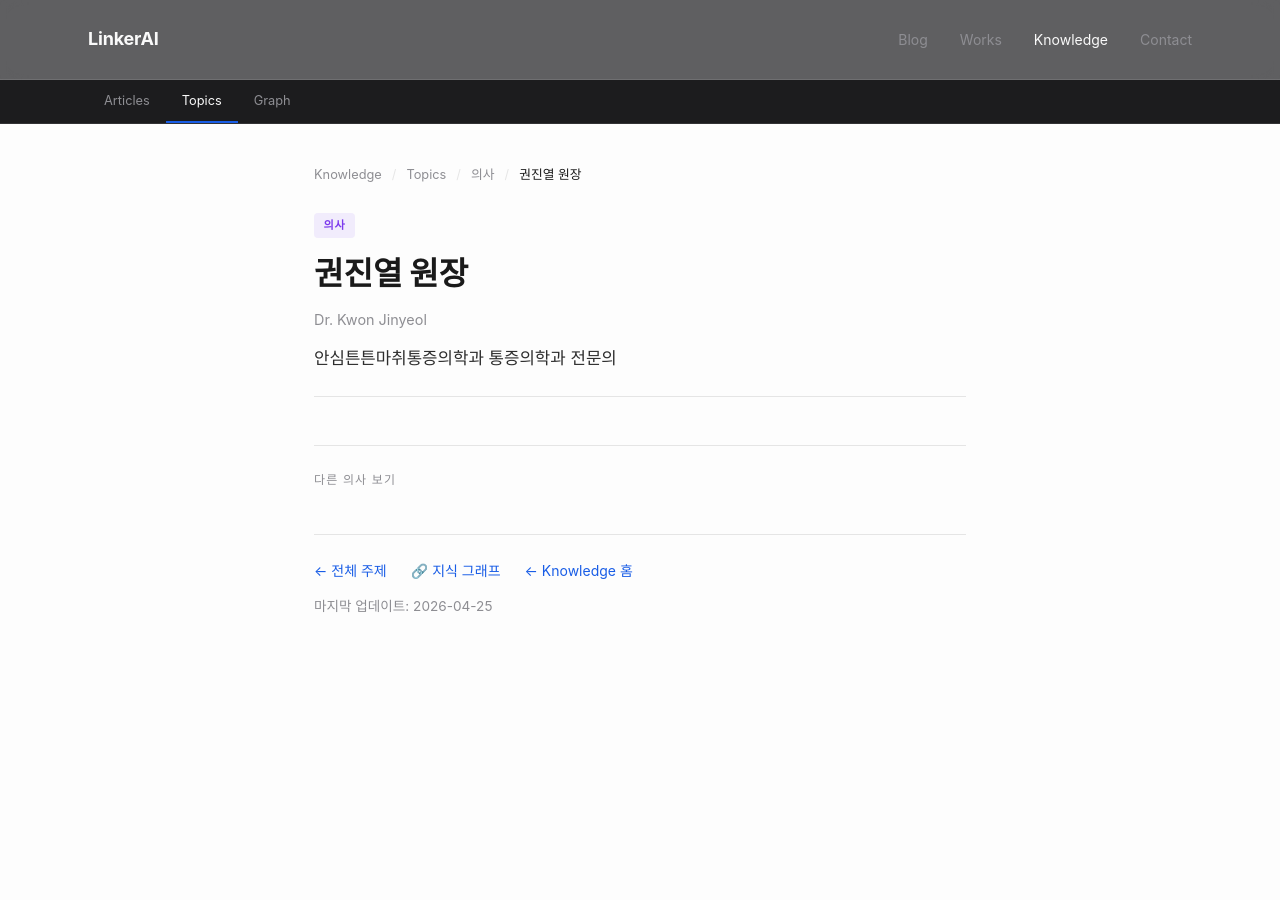
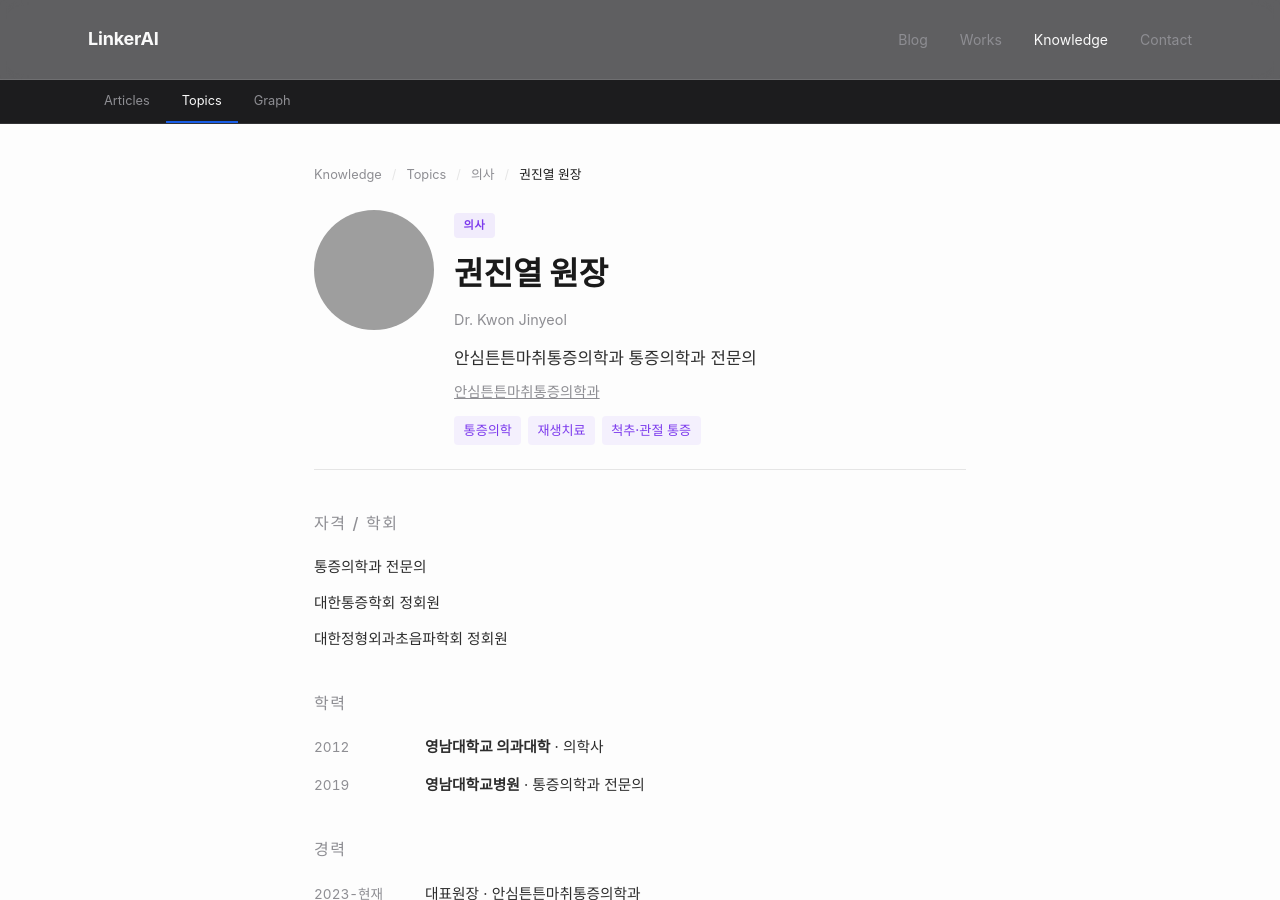
Before and after one commit to feelharmony/linkare-medical-knowledge, a Jekyll site: the page built from doctors/dr-kwon-jinyeol.md, in a window 1280 px wide and 900 px high. Built offline with Jekyll 4.4.1, drawn with Linux system fonts in a browser that asks for light colours; some web fonts are replaced; some of the changed text lies outside the part shown; grey boxes are pictures that could not be loaded.

Commit message:
auto-sync entity: 권진열 원장 (dr-kwon-jinyeol) — manual_edit:profile_data

```diff
--- a/doctors/dr-kwon-jinyeol.md
+++ b/doctors/dr-kwon-jinyeol.md
@@ -3,7 +3,37 @@ layout: entity-hub
 entity_id: dr-kwon-jinyeol
 entity_type: doctor
 permalink: /doctors/dr-kwon-jinyeol/
-title: "권진열 원장"
-title_en: "Dr. Kwon Jinyeol"
-description: "안심튼튼마취통증의학과 통증의학과 전문의"
+title: 권진열 원장
+description: 안심튼튼마취통증의학과 통증의학과 전문의
+title_en: Dr. Kwon Jinyeol
+last_reviewed: '2026-04-24'
+source_count: 0
+version: 1
+tenant_key: apfree
+hospital: 안심튼튼마취통증의학과
+hospital_id: hospital-ansimpainfree
+photo: >-
+  https://psuoahpdstnaoayxikeb.supabase.co/storage/v1/object/public/blog-images/library/clinic-ansim/profile/1774777655028_pkzxyz.png
+specialties:
+  - 통증의학
+  - 재생치료
+  - 척추·관절 통증
+credentials:
+  - 통증의학과 전문의
+  - 대한통증학회 정회원
+  - 대한정형외과초음파학회 정회원
+education:
+  - year: '2012'
+    degree: 의학사
+    school: 영남대학교 의과대학
+  - year: '2019'
+    degree: 통증의학과 전문의
+    school: 영남대학교병원
+career:
+  - org: 안심튼튼마취통증의학과
+    role: 대표원장
+    year: 2023-현재
+social:
+  naver_blog: 'https://blog.naver.com/ansimpainfree'
+  website: 'https://linkerai.io'
 ---
```
